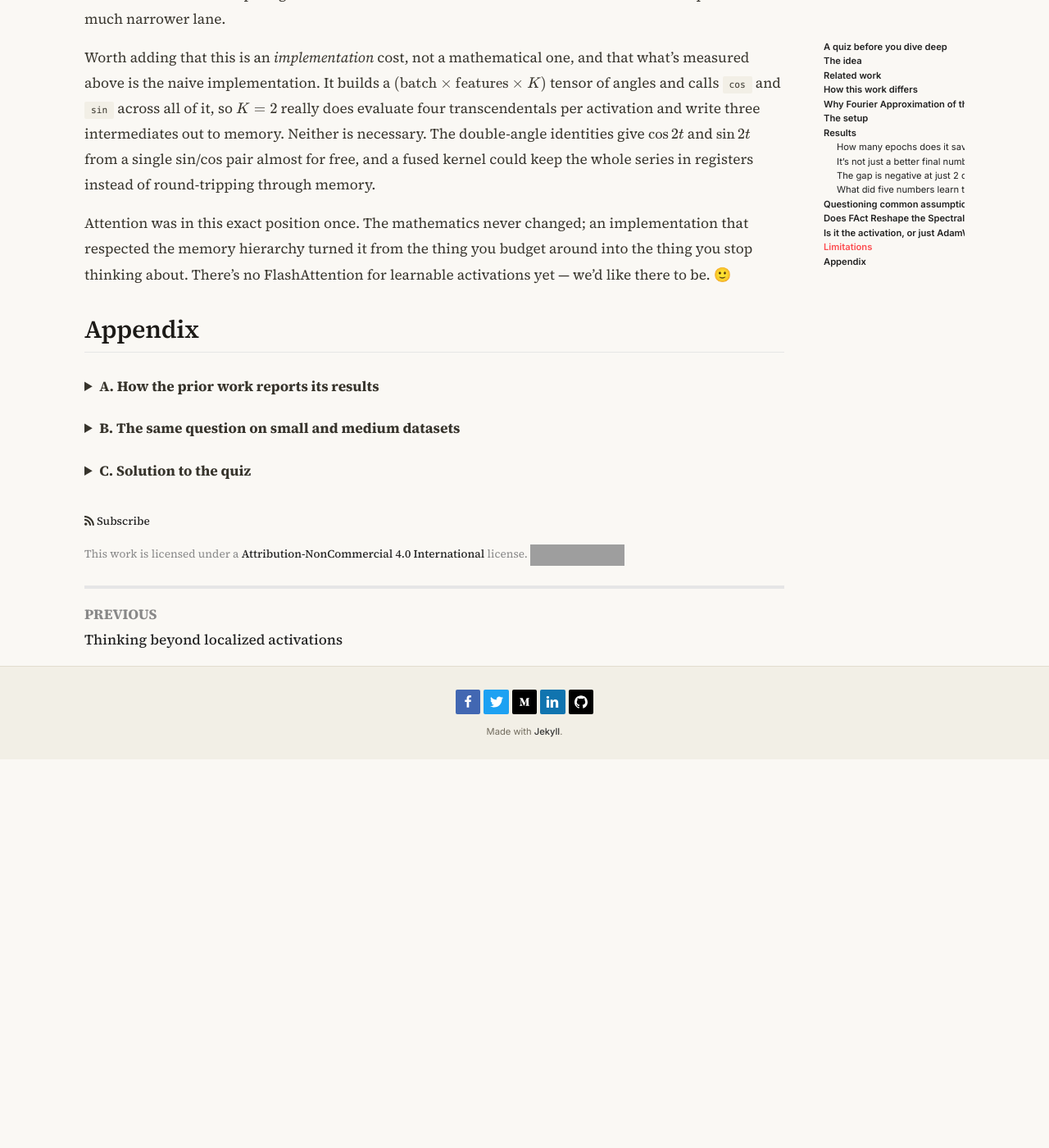
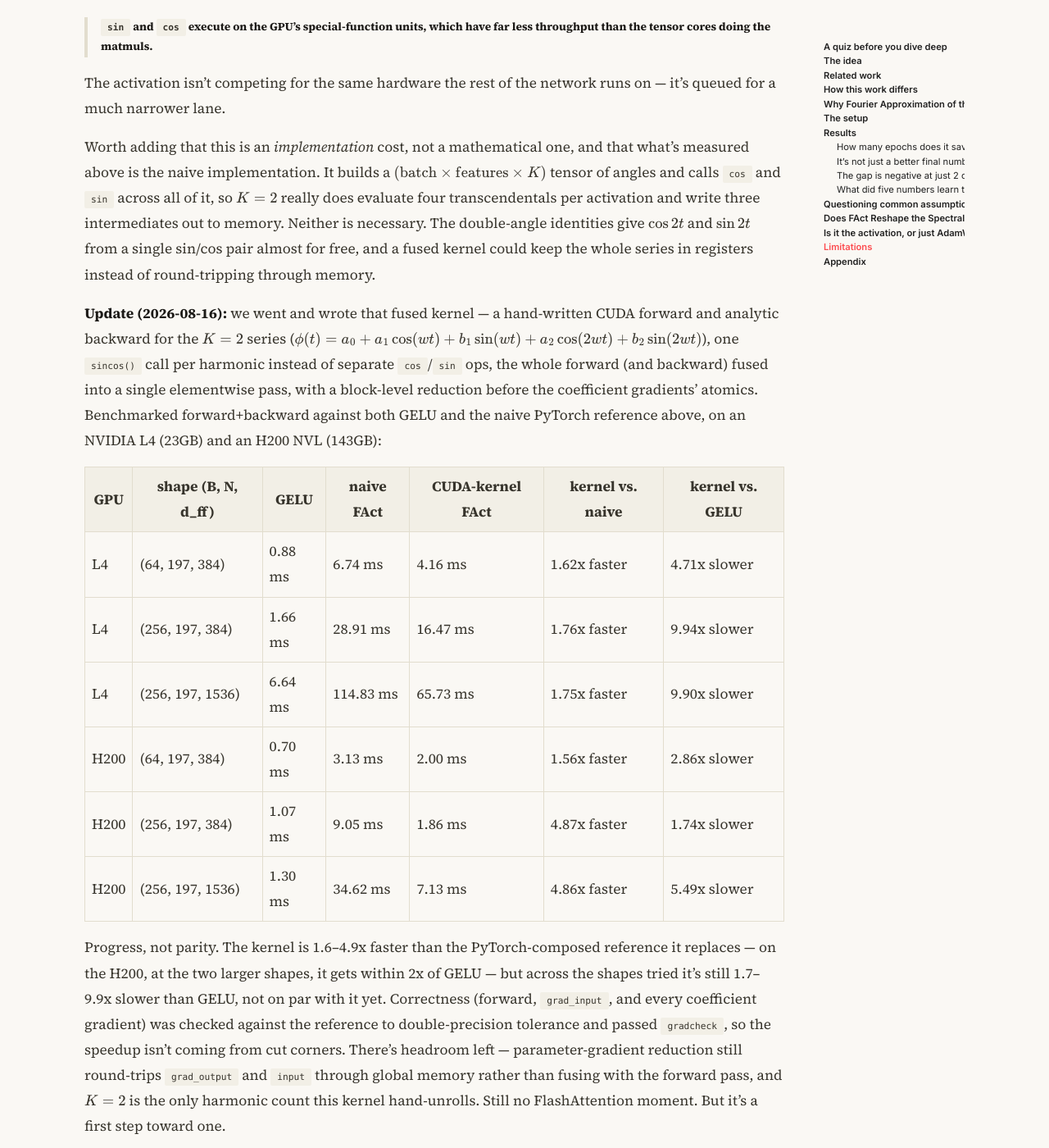
Before and after one commit to Arunprakash-A/Arunprakash-a.github.io, a Jekyll site: the page built from _posts/2026-08-11-learnable-activations-might-have-better-loss-landscape.md, in a window 1280 px wide and 1400 px high, scrolled down 16327 px. Shown: the whole window at 82% size. Built offline with Jekyll 4.4.1, drawn with Linux system fonts in a browser that asks for light colours; nearby versions of some CDN libraries; formulas are drawn with MathJax 3; before the commit the page ends 17253 px from its top, so only the background shows below that; some of the changed text lies outside the part shown; grey boxes are pictures that could not be loaded.

Commit message:
blog: report the custom CUDA kernel that closes (not erases) the wall-clock gap
Limitations section now opens with the FlashAttention aside, followed by an
update reporting a hand-written K=2 CUDA kernel benchmarked against GELU and
the naive reference on L4 and H200: 1.6-4.9x faster than the naive
implementation, still 1.7-9.9x slower than GELU.

```diff
--- a/_posts/2026-08-11-learnable-activations-might-have-better-loss-landscape.md
+++ b/_posts/2026-08-11-learnable-activations-might-have-better-loss-landscape.md
@@ -479,6 +479,11 @@ carry correspondingly less weight.
 
 ## Limitations
 
+Attention was in this exact position once. The mathematics never changed; an
+implementation that respected the memory hierarchy turned it from the thing
+you budget around into the thing you stop thinking about. There's no
+FlashAttention for learnable activations yet — we'd like there to be. 🙂
+
 **The accuracy is bought with wall-clock time.** A fixed activation like GELU
 is one cheap elementwise op. The learnable one is a truncated Fourier series,
 so every activation site evaluates four transcendental functions — two sines
@@ -503,10 +508,35 @@ $\sin 2t$ from a single sin/cos pair almost for free, and a fused kernel could
 keep the whole series in registers
 instead of round-tripping through memory.
 
-Attention was in this exact position once. The mathematics never changed; an
-implementation that respected the memory hierarchy turned it from the thing
-you budget around into the thing you stop thinking about. There's no
-FlashAttention for learnable activations yet — we'd like there to be. 🙂
+**Update (2026-08-16):** we went and wrote that fused kernel — a hand-written
+CUDA forward and analytic backward for the $K=2$ series ($\phi(t) = a_0 + a_1
+\cos(wt) + b_1 \sin(wt) + a_2 \cos(2wt) + b_2 \sin(2wt)$), one `sincos()` call
+per harmonic instead of separate `cos`/`sin` ops, the whole forward (and
+backward) fused into a single elementwise pass, with a block-level reduction
+before the coefficient gradients' atomics. Benchmarked forward+backward
+against both GELU and the naive PyTorch reference above, on an NVIDIA L4
+(23GB) and an H200 NVL (143GB):
+
+| GPU | shape (B, N, d_ff) | GELU | naive FAct | CUDA-kernel FAct | kernel vs. naive | kernel vs. GELU |
+|---|---|---|---|---|---|---|
+| L4 | (64, 197, 384) | 0.88 ms | 6.74 ms | 4.16 ms | 1.62x faster | 4.71x slower |
+| L4 | (256, 197, 384) | 1.66 ms | 28.91 ms | 16.47 ms | 1.76x faster | 9.94x slower |
+| L4 | (256, 197, 1536) | 6.64 ms | 114.83 ms | 65.73 ms | 1.75x faster | 9.90x slower |
+| H200 | (64, 197, 384) | 0.70 ms | 3.13 ms | 2.00 ms | 1.56x faster | 2.86x slower |
+| H200 | (256, 197, 384) | 1.07 ms | 9.05 ms | 1.86 ms | 4.87x faster | 1.74x slower |
+| H200 | (256, 197, 1536) | 1.30 ms | 34.62 ms | 7.13 ms | 4.86x faster | 5.49x slower |
+
+Progress, not parity. The kernel is 1.6–4.9x faster than the PyTorch-composed
+reference it replaces — on the H200, at the two larger shapes, it gets within
+2x of GELU — but across the shapes tried it's still 1.7–9.9x slower than GELU,
+not on par with it yet. Correctness (forward, `grad_input`, and every
+coefficient gradient) was checked against the reference to double-precision
+tolerance and passed `gradcheck`, so the speedup isn't coming from cut
+corners. There's headroom left — parameter-gradient reduction still
+round-trips `grad_output` and `input` through global memory rather than
+fusing with the forward pass, and $K=2$ is the only harmonic count this
+kernel hand-unrolls. Still no FlashAttention moment. But it's a first step
+toward one.
 
 ## Appendix
 
```
